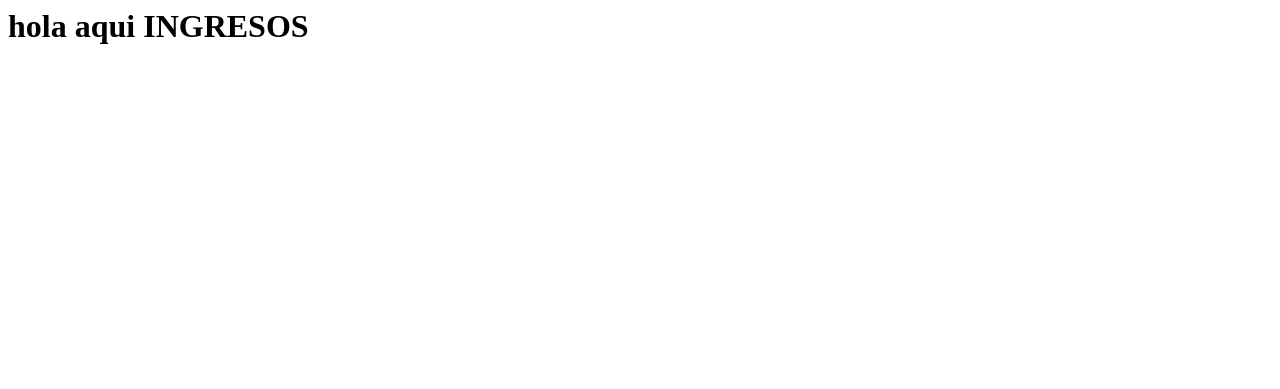
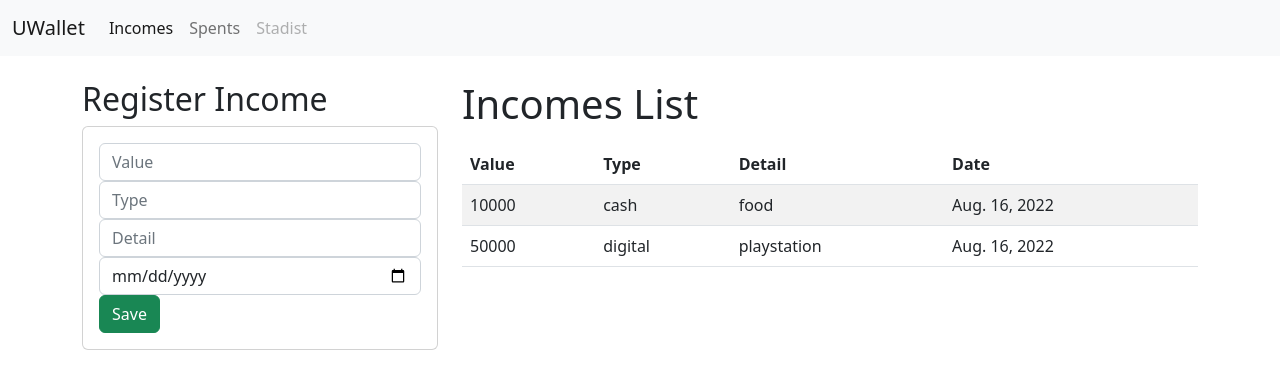
Before and after one commit to mamunetond/UWallet, a Django app: page /income/ in a window 1280 px wide. Shown: the top 389 px of the page. Run offline with Django 4.2, Linux system fonts and the light colour scheme; data comes from the database, SQL or seed files in the repository; both versions use the stored data as it was after the commit.

Commit message:
CRUD Income
Formulario realizado.
se muestra en listas
Error en save y no guarda (FIX)

```diff
--- /dev/null
+++ b/wallet/templates/income/base.html
@@ -0,0 +1,42 @@
+<!DOCTYPE html>
+<html lang="en">
+
+<head>
+    <meta charset="UTF-8">
+    <meta http-equiv="X-UA-Compatible" content="IE=edge">
+    <meta name="viewport" content="width=device-width, initial-scale=1.0">
+    <title>{% block title %} {% endblock %}</title>
+    <link href="https://cdn.jsdelivr.net/npm/bootstrap@5.2.0/dist/css/bootstrap.min.css" rel="stylesheet" integrity="sha384-gH2yIJqKdNHPEq0n4Mqa/HGKIhSkIHeL5AyhkYV8i59U5AR6csBvApHHNl/vI1Bx" crossorigin="anonymous">
+</head>
+
+<body>
+    <nav class="navbar navbar-expand-lg bg-light">
+        <div class="container-fluid">
+            <a class="navbar-brand" href="#">UWallet</a>
+            <button class="navbar-toggler" type="button" data-bs-toggle="collapse" data-bs-target="#navbarNav" aria-controls="navbarNav" aria-expanded="false" aria-label="Toggle navigation">
+            <span class="navbar-toggler-icon"></span>
+          </button>
+            <div class="collapse navbar-collapse" id="navbarNav">
+                <ul class="navbar-nav">
+                    <li class="nav-item">
+                        <a class="nav-link active" aria-current="page" href="#">Incomes</a>
+                    </li>
+                    <li class="nav-item">
+                        <a class="nav-link" href="#">Spents</a>
+                    </li>
+                    <li class="nav-item">
+                        <a class="nav-link disabled">Stadist</a>
+                    </li>
+                </ul>
+            </div>
+        </div>
+    </nav>
+    <div class="container py-4">
+        {% block body %} {% endblock %}
+    </div>
+
+    <script src="https://cdn.jsdelivr.net/npm/@popperjs/core@2.11.5/dist/umd/popper.min.js" integrity="sha384-Xe+8cL9oJa6tN/veChSP7q+mnSPaj5Bcu9mPX5F5xIGE0DVittaqT5lorf0EI7Vk" crossorigin="anonymous"></script>
+    <script src="https://cdn.jsdelivr.net/npm/bootstrap@5.2.0/dist/js/bootstrap.min.js" integrity="sha384-ODmDIVzN+pFdexxHEHFBQH3/9/vQ9uori45z4JjnFsRydbmQbmL5t1tQ0culUzyK" crossorigin="anonymous"></script>
+</body>
+
+</html>
--- a/wallet/templates/income/register_income.html
+++ b/wallet/templates/income/register_income.html
@@ -1 +1,55 @@
-<h1>hola aqui INGRESOS</h1>
+{% extends "./base.html" %} {% block title %} INCOMES {% endblock %} {% block body %}
+
+<div class="row">
+    <div class="co-sm-12 col-md-6 col-lg-4 col-xl-4">
+        <h2>Register Income</h2>
+        <div class="card">
+            <div class="card-body">
+                <form action="/registerincomes/" method="POST">{% csrf_token %}
+                    <div class="form-group">
+                        <input type="int" id="intvalue_income" class="form-control" placeholder="Value" min="1" required>
+                    </div>
+                    <div class="form-group">
+                        <input type="text" id="txttype_income" class="form-control" placeholder="Type" minlength="6" required>
+                    </div>
+                    <div class="form-group">
+                        <input type="text" id="txtdetail_income" class="form-control" placeholder="Detail" minlength="6" required>
+                    </div>
+                    <div class="form-group">
+                        <input type="date" id="datedate_income" class="form-control" required>
+                    </div>
+                    <div class="form-group">
+                        <button type="submit" class="btn btn-success btn-block" text-white>Save</button>
+                    </div>
+                </form>
+            </div>
+        </div>
+    </div>
+    <div class="co-sm-12 col-md-6 col-lg-8 col-xl-8">
+        <h1>Incomes List</h1>
+        <div class="table-responsive py-2">
+            <table class="table table-striped">
+                <thead>
+                    <tr>
+                        <th>Value</th>
+                        <th>Type</th>
+                        <th>Detail</th>
+                        <th>Date</th>
+                    </tr>
+                </thead>
+                <tbody>
+                    {% for c in incomeslist %}
+                    <tr>
+                        <td>{{c.value_income}}</td>
+                        <td>{{c.type_income}}</td>
+                        <td>{{c.detail_income}}</td>
+                        <td>{{c.date_income}}</td>
+                    </tr>
+                    {% endfor %}
+                </tbody>
+            </table>
+        </div>
+    </div>
+
+</div>
+{% endblock %}
--- a/wallet/urls.py
+++ b/wallet/urls.py
@@ -4,4 +4,5 @@ from . import views
 urlpatterns = [
     path('', views.index, name='index'),
     path('income/', views.income_view, name = 'register_income'),
+    path('registerIncome/', views.registerincomes)
 ]
--- a/wallet/views.py
+++ b/wallet/views.py
@@ -1,10 +1,21 @@
 from django.http import HttpResponse
-from django.shortcuts import render
+from django.shortcuts import render, redirect
 from .templates.income.Income import RegisterIncome
-
+from .models import Income
 def index(request):
     return HttpResponse('HOME PAGE')
 
 def income_view(request):
-    register_income = RegisterIncome()
-    return render(request, 'income/register_income.html', {'register_income': register_income})
+    incomes = Income.objects.all()
+    return render(request, 'income/register_income.html', {'incomeslist': incomes})
+    #register_income = RegisterIncome()
+    #return render(request, 'income/register_income.html', {'register_income': register_income})
+
+def registerincomes(request):
+    value_income= request.POST['intvalue_income']
+    type_income= request.POST['txttype_income']
+    detail_income= request.POST['txtdetail_income']
+    date_income=request.POST['datedate_income']
+
+    income = Income.objects.create(value_income= value_income, type_income= type_income, detail_income= detail_income, date_income= date_income)
+    return redirect('income/')
```
Also changed, not shown: db.sqlite3.
